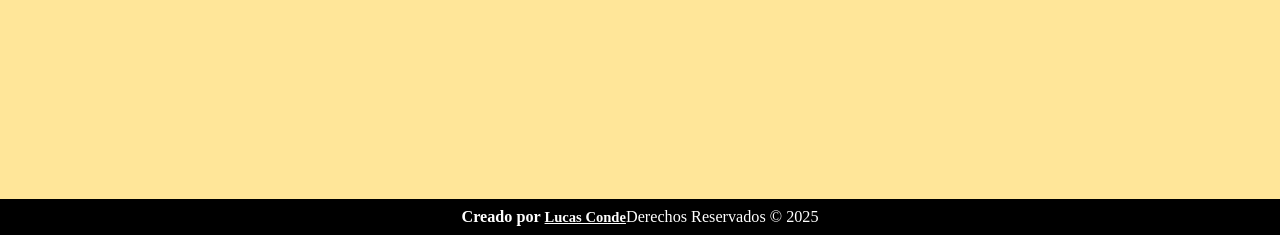
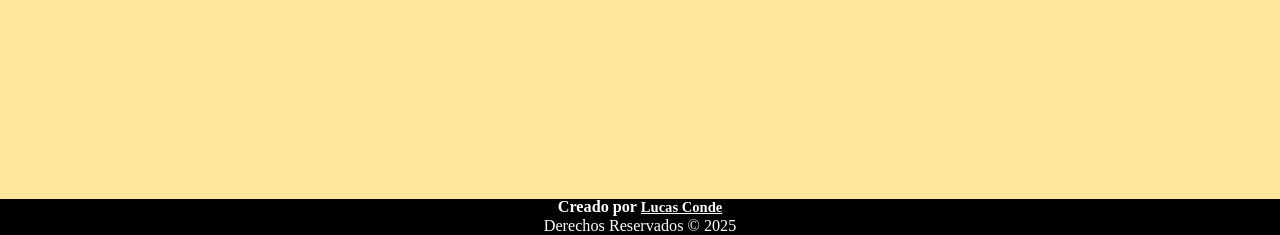
Before and after one commit to lucas050895/Balance, a PHP site: page / in a window 1280 px wide. Shown: the part 565-800 px from the top of the page. Run offline with PHP 8.4, Linux system fonts and the light colour scheme.

Commit message:
Modificando footer

```diff
--- a/assets/css/styles.css
+++ b/assets/css/styles.css
@@ -117,10 +117,12 @@ nav.active {
 footer{
   width: 100%;
   height: 2em;
-  position: absolute;
+  position: fixed;
   bottom: 0;
+  left: 0;
   margin-top: 5em;
   display: flex;
+  flex-direction: column;
   align-items: center;
   justify-content: center;
   background-color: var(--color-fourth);
```
